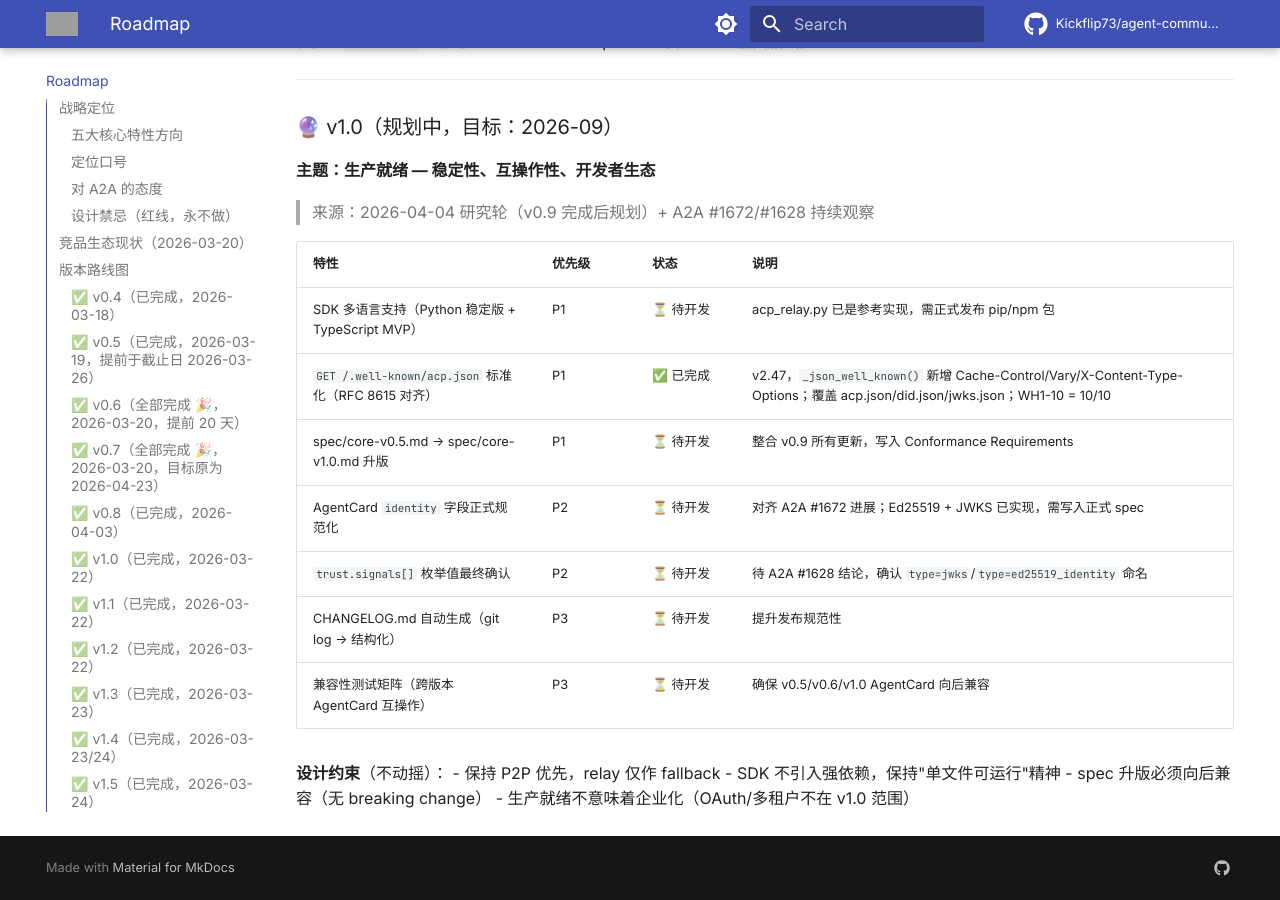
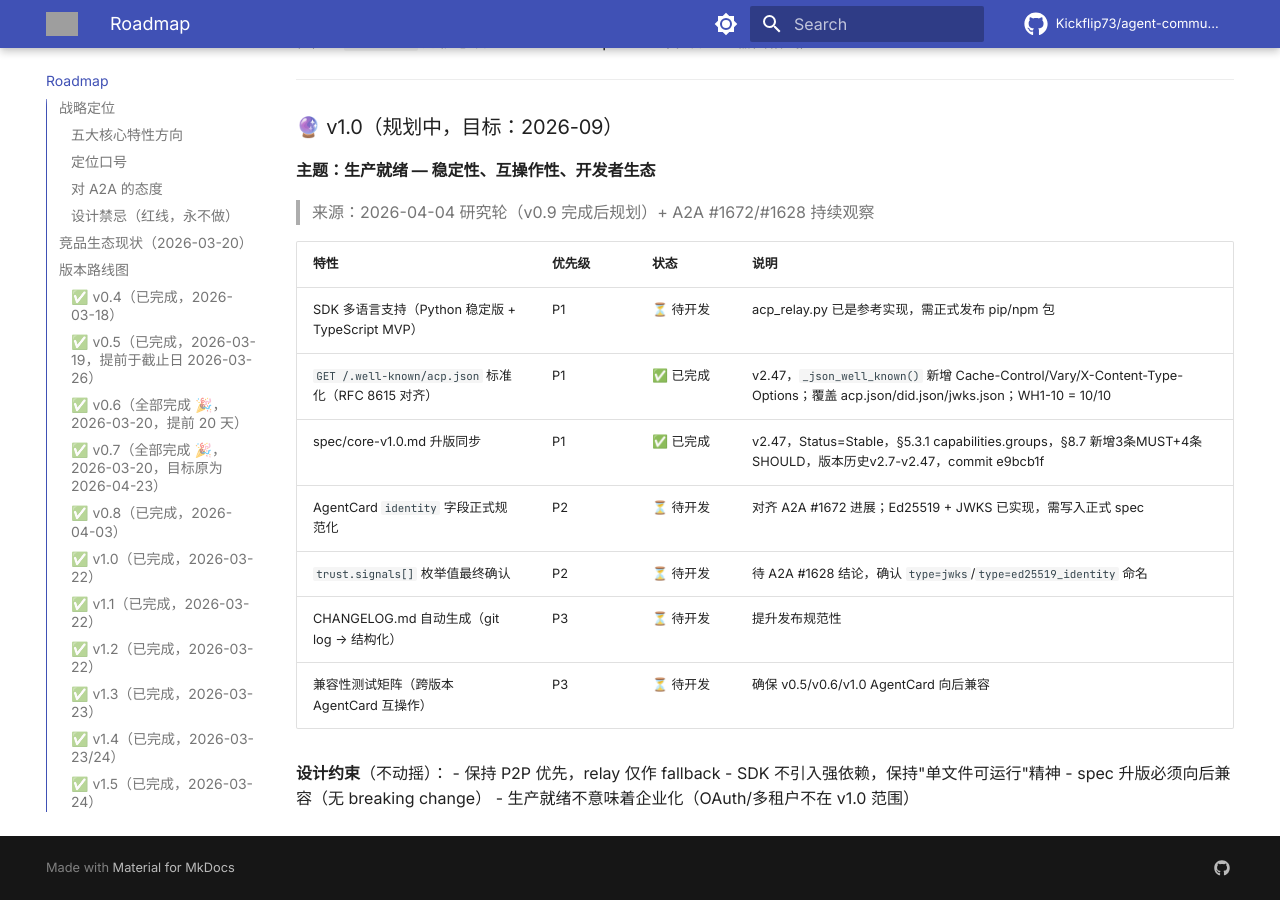
Before and after one commit to Kickflip73/agent-communication-protocol, an MkDocs documentation site: the page built from docs/ROADMAP.md, in a window 1280 px wide and 900 px high, scrolled down 20625 px. Built offline with MkDocs 1.6.1 and Material for MkDocs 9.7.7, drawn with Linux system fonts in a browser that asks for light colours; comment, search, counter and statistics services are not loaded; the version menu is left out; grey boxes are pictures that could not be loaded.

Commit message:
docs(roadmap): mark core-v1.0.md sync as done (v2.47, Stable)

```diff
--- a/docs/ROADMAP.md
+++ b/docs/ROADMAP.md
@@ -694,7 +694,7 @@ APS:  https://github.com/aeoess/agent-passport-system  （Ed25519 身份，v0.8
 |------|--------|------|------|
 | SDK 多语言支持（Python 稳定版 + TypeScript MVP） | P1 | ⏳ 待开发 | acp_relay.py 已是参考实现，需正式发布 pip/npm 包 |
 | `GET /.well-known/acp.json` 标准化（RFC 8615 对齐） | P1 | ✅ 已完成 | v2.47，`_json_well_known()` 新增 Cache-Control/Vary/X-Content-Type-Options；覆盖 acp.json/did.json/jwks.json；WH1-10 = 10/10 |
-| spec/core-v0.5.md → spec/core-v1.0.md 升版 | P1 | ⏳ 待开发 | 整合 v0.9 所有更新，写入 Conformance Requirements |
+| spec/core-v1.0.md 升版同步 | P1 | ✅ 已完成 | v2.47，Status=Stable，§5.3.1 capabilities.groups，§8.7 新增3条MUST+4条SHOULD，版本历史v2.7-v2.47，commit e9bcb1f |
 | AgentCard `identity` 字段正式规范化 | P2 | ⏳ 待开发 | 对齐 A2A #1672 进展；Ed25519 + JWKS 已实现，需写入正式 spec |
 | `trust.signals[]` 枚举值最终确认 | P2 | ⏳ 待开发 | 待 A2A #1628 结论，确认 `type=jwks`/`type=ed25519_identity` 命名 |
 | CHANGELOG.md 自动生成（git log → 结构化） | P3 | ⏳ 待开发 | 提升发布规范性 |
```
